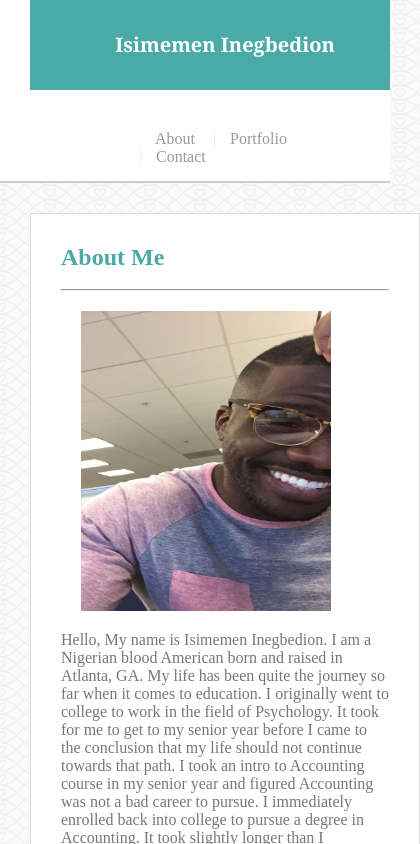
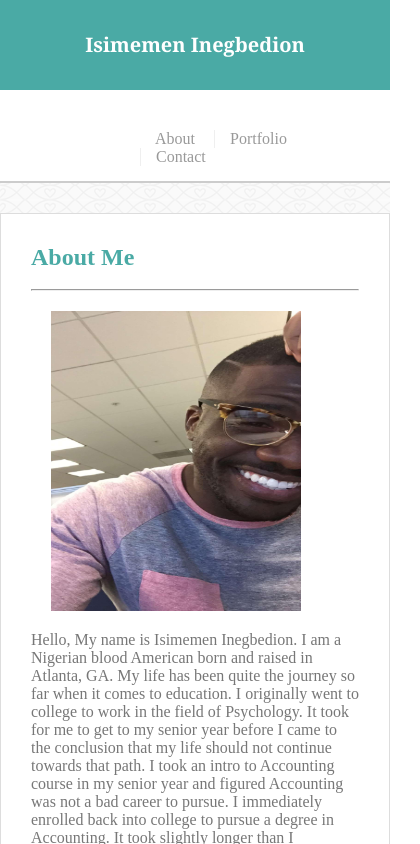
Before and after one commit to illimitableissi/Responsive-Portfolio, a plain HTML site: page index.html in a window 390 px wide. Shown: the top 844 px of the page, 420 px wide, since content can reach past the window. Drawn offline with Linux system fonts and the light colour scheme.

Commit message:
fixed 768px styling

```diff
--- a/assets/css/style.css
+++ b/assets/css/style.css
@@ -175,8 +175,12 @@ margin-left:30px
 @media screen and (max-width: 768px) {
 
 .content{
-width: 70%
+width: 95%;
+margin: 0 auto
 }
+
+h1{
+margin:0px 0px 0px 20px
 
 }
 
@@ -191,12 +195,13 @@ h1, .container{
 float: none;
 position: relative;
 width: 100%;
+margin: 0
 }
 
 #Links{
-    float: none;
-    margin-left: 110px;
-    padding: 15px
+float: none;
+margin-left: 110px;
+padding: 15px
 
 }
 
```
